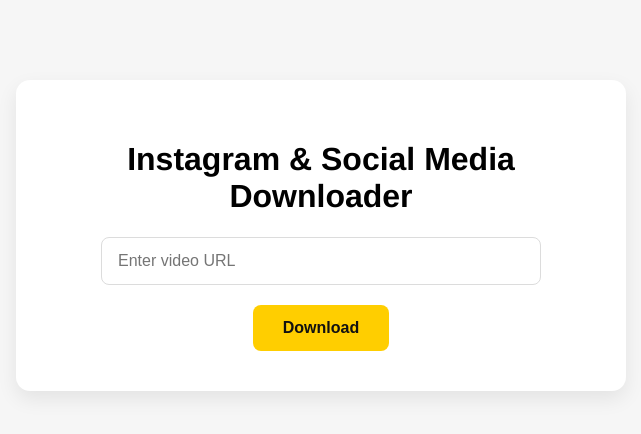
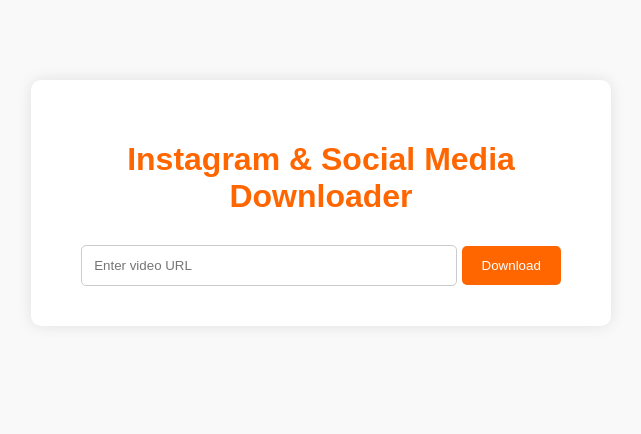
Before and after one commit to celebz2022/savefrom, a Flask app: page / in a window 1280 px wide. Shown: the top 434 px of the page, without its empty margins (319-960 px from the left). Run offline with Flask 3, Linux system fonts and the light colour scheme.

Commit message:
Update style.css

```diff
--- a/static/style.css
+++ b/static/style.css
@@ -1,68 +1,40 @@
 body {
-    font-family: 'Helvetica Neue', Helvetica, Arial, sans-serif;
-    background-color: #f6f6f6;
-    margin: 0;
-    padding: 0;
+    font-family: Arial, sans-serif;
+    background: #f9f9f9;
     text-align: center;
+    margin-top: 80px;
 }
 
 .container {
-    background-color: #ffffff;
-    width: 90%;
-    max-width: 550px;
-    margin: 80px auto;
-    padding: 40px 30px;
-    border-radius: 14px;
-    box-shadow: 0 8px 20px rgba(0,0,0,0.08);
+    background: #fff;
+    padding: 40px;
+    max-width: 500px;
+    margin: auto;
+    border-radius: 10px;
+    box-shadow: 0 0 15px rgba(0,0,0,0.1);
 }
 
-h2 {
-    font-size: 24px;
-    font-weight: 700;
-    color: #111;
+h1 {
+    color: #ff6600;
     margin-bottom: 30px;
 }
 
-input[type=text] {
-    width: 80%;
-    max-width: 450px;
-    padding: 14px 16px;
-    margin-bottom: 20px;
-    font-size: 16px;
-    border: 1px solid #dcdcdc;
-    border-radius: 8px;
-    box-sizing: border-box;
+input {
+    padding: 12px;
+    width: 70%;
+    border: 1px solid #ccc;
+    border-radius: 5px;
 }
 
 button {
-    padding: 14px 30px;
-    font-size: 16px;
-    font-weight: 700;
-    color: #111;
-    background-color: #ffce00;
+    padding: 12px 20px;
+    background: #ff6600;
+    color: white;
     border: none;
-    border-radius: 8px;
+    border-radius: 5px;
     cursor: pointer;
-    transition: background 0.3s ease;
 }
 
 button:hover {
-    background-color: #ffb900;
+    background: #e55a00;
 }
-
-footer {
-    margin-top: 25px;
-    font-size: 13px;
-    color: #888;
-}
-
-@media (max-width: 600px) {
-    .container {
-        padding: 30px 20px;
-        margin: 60px 10px;
-    }
-
-    input[type=text] {
-        width: 100%;
-    }
-}
```
